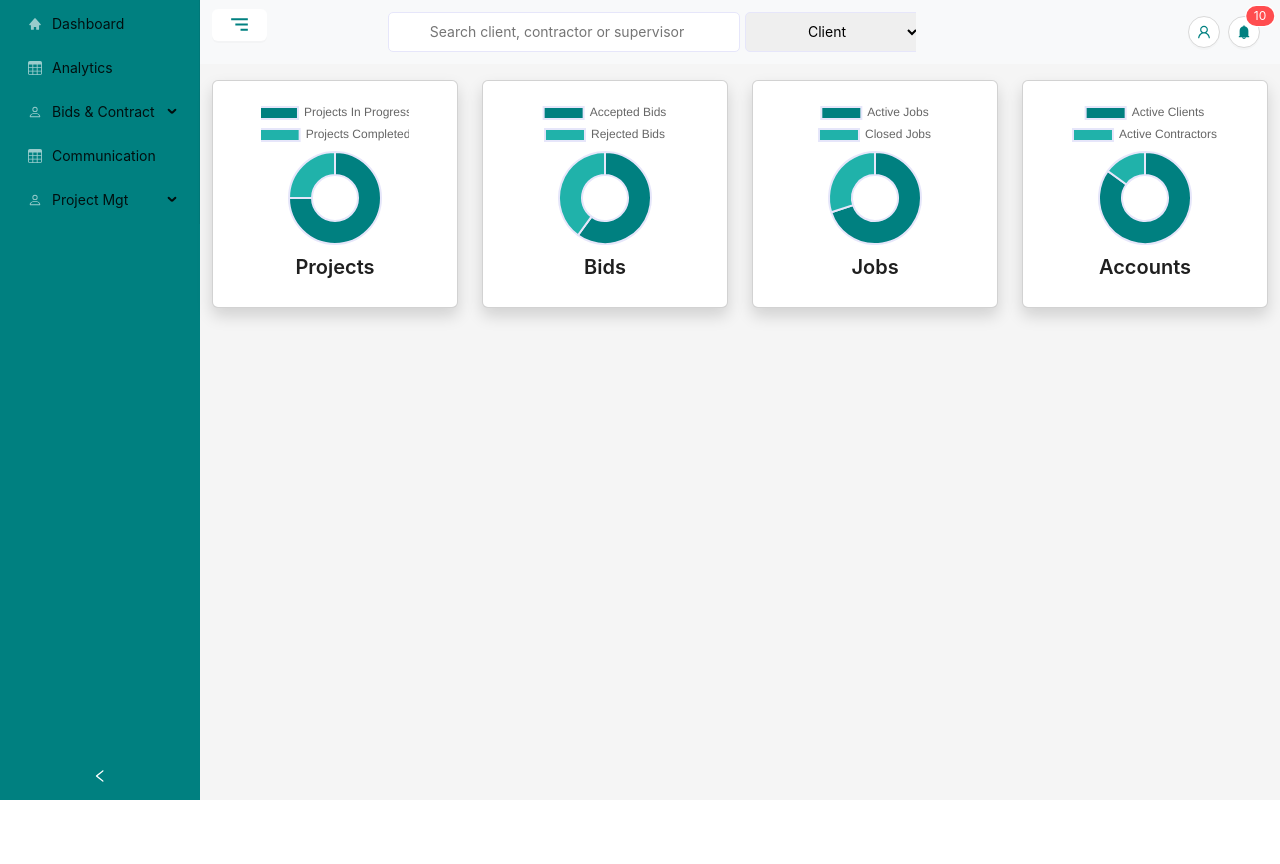
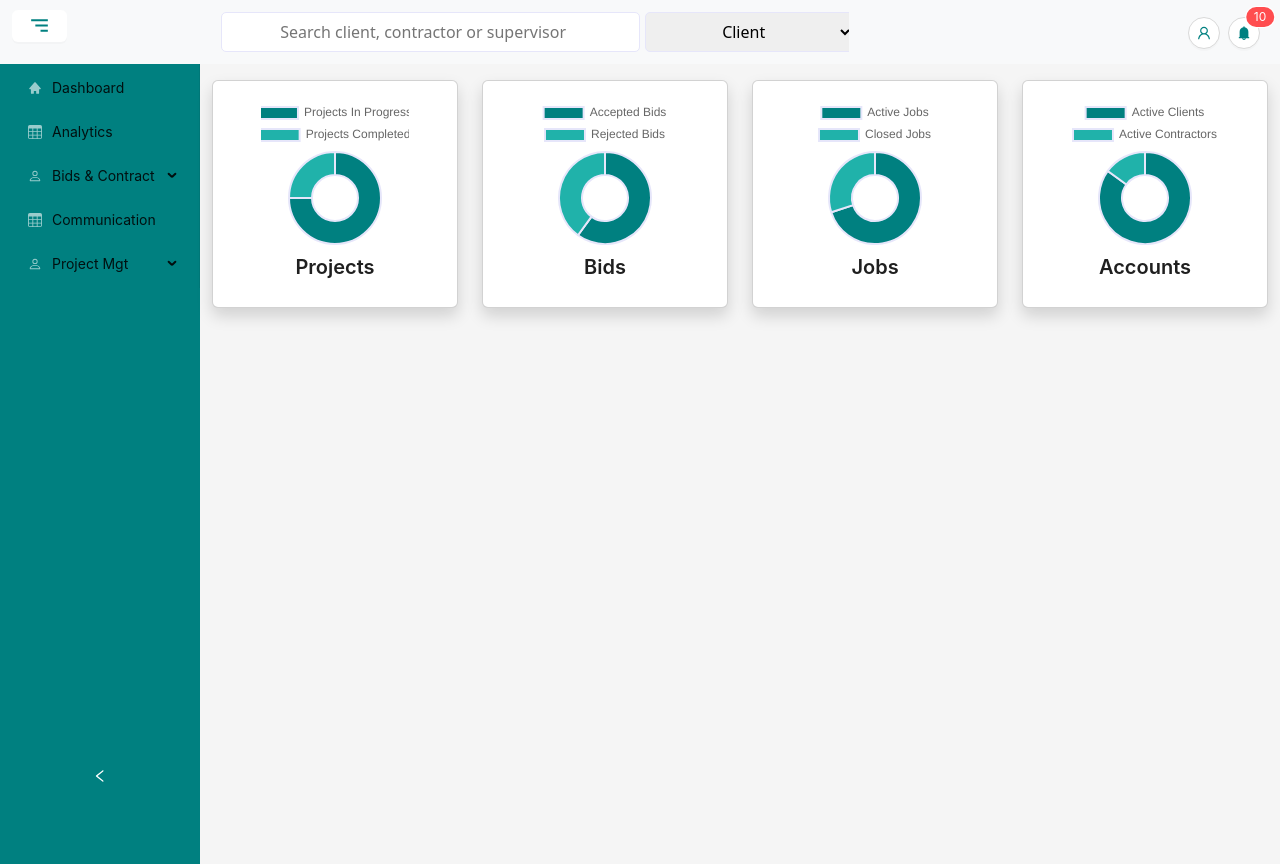
Before and after one commit to quophiBonney/dashboard, a React (Vite) app: page / in a window 1280 px wide. Before the commit the page ends 800 px from the top, so only its background shows below. Built offline with nearby package versions, Linux system fonts and the light colour scheme.

Commit message:
donut fixing four

```diff
--- a/src/App.jsx
+++ b/src/App.jsx
@@ -12,10 +12,10 @@ const App = () => {
   };
   return (
     <div>
+      <AppHeader toggleSidebar={toggleSidebar} />
       <Layout style={{minHeight: "100vh"}}>
         <SideMenu collapsed={collapsed} />
         <Layout className="site-layout">
-          <AppHeader toggleSidebar={toggleSidebar} />
           <PageContent />
         </Layout>
       </Layout>
```
